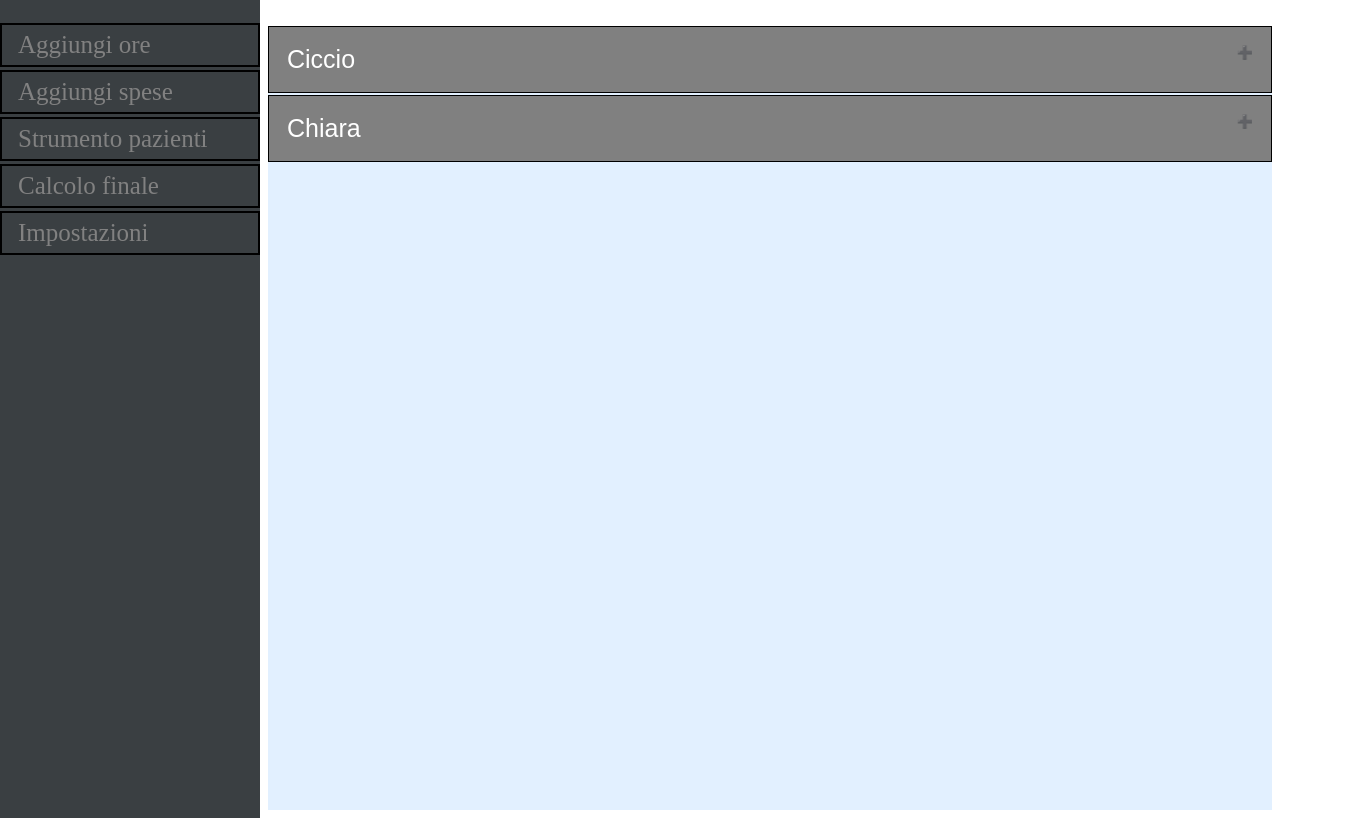
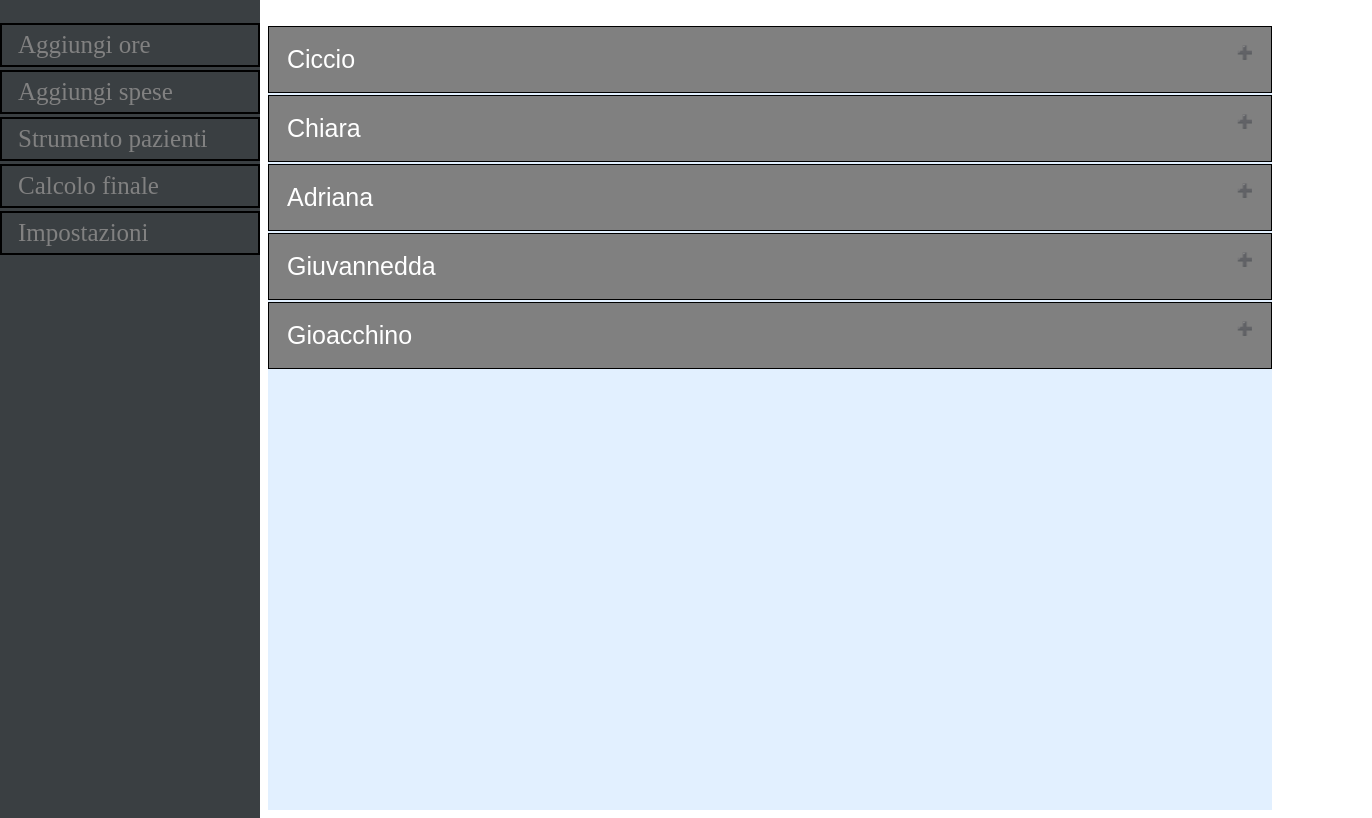
Before and after one commit to Alexmax86/ABASUD, a plain HTML site: page index.html in a window 1280 px wide. Both pictures are taken after a click on the link "Aggiungi ore". Shown: the whole page, 1372 px wide, since content can reach past the window. Drawn offline with Linux system fonts and the light colour scheme.

Commit message:
second commit

```diff
--- a/hoursTool/hoursTool.js
+++ b/hoursTool/hoursTool.js
@@ -25,32 +25,27 @@ function addHours() {
 
             var patientLab = document.createElement("Label");
             patientLab.setAttribute("for", 'selectPatient');
-            patientLab.innerHTML = "Seleziona paziente ";
+            patientLab.innerHTML = "Seleziona paziente: ";
+            patientLab.style.marginLeft = "20px"
             form.appendChild(patientLab);
 
 
 
-            let selectPatient = document.createElement('select')      //////////////////SELECT BOX for patient
-            selectPatient.id = 'selectPatient';
+            let patientSelector1 = new patientSelector({appendTo: form});
 
-            var placeholder = document.createElement('option');       ////placeholder
-            placeholder.textContent = '---'
-            placeholder.value = ""
-            selectPatient.appendChild(placeholder)
+            var bsLabel = document.createElement("Label");
+            bsLabel.setAttribute("for", 'billingSelector');
+            bsLabel.innerHTML = "Seleziona regola: ";
+            bsLabel.style.mar
 
-            for(var x = 0; x < patientList.length; x++) {             ////populate selectbox function
-                var opt = patientList[x].name;
-                var el = document.createElement("option");
-                el.textContent = opt;
-                el.value = opt;
-                selectPatient.appendChild(el);
-            }
+            form.appendChild(bsLabel);
+
+            let billingSelector = new billingRuleSelector({appendTo: form, operator: operatorList[i]})
 
 
 
-            selectPatient.style.width = '20%'
-            form.appendChild(selectPatient);
 
+            ///////////////////patientSelector
 
 
             var addButton = document.createElement('button');       //Creates add patient button and callback
@@ -66,10 +61,8 @@ function addHours() {
 
 
             form.addEventListener('submit', function(){
-              let val = selectPatient.selectedIndex
-              if (val == 0){return}
-              if (val > 0){val -= 1}
-              operatorList[i].addBill({patient: patientList[val], hours: oreTextBox.value, rate: operatorList[i].rate})
+              console.log(billingSelector.selection)
+              operatorList[i].addBill({patient: patientSelector1.selection(), hours: oreTextBox.value, rate: operatorList[i].rate, rule: billingSelector.selection()})
               tabellaOraria.refresh()
               //tabellaOraria.addRow({paziente:patientList[val], ore:'22', tariffa:'13' })
             })
--- a/hoursTool/tableHours.js
+++ b/hoursTool/tableHours.js
@@ -10,15 +10,31 @@ function tableHours({appendTo, operator}) {
         var nameH = row.insertCell(-1); nameH.innerHTML = "Nome paziente";
         var hoursH = row.insertCell(-1); hoursH.innerHTML = "Numero ore";
         var billingH = row.insertCell(-1); billingH.innerHTML = "Tariffa h";
+        var ruleH = row.insertCell(-1); ruleH.innerHTML = "Regola";
+        var cancel = row.insertCell(-1);
         // tab.style.display = 'none'
         appendTo.appendChild(tab)
     }
 
-    this.addRow = function({patient, hours, rate}) {
+    this.addRow = function({patient, hours, rate, rule}) {
         let newRow = tab.insertRow(-1);
         let cellPaz = newRow.insertCell(-1); cellPaz.innerHTML = patient
         let cellOre = newRow.insertCell(-1); cellOre.innerHTML = hours
         let cellTar = newRow.insertCell(-1); cellTar.innerHTML = rate
+        let cellRule = newRow.insertCell(-1); cellRule.innerHTML = rule
+        var cellCancel = newRow.insertCell(-1);
+
+        let cancelButton = document.createElement("button");
+        cancelButton.style.backgroundColor = "red"
+        cancelButton.innerHTML = "X"
+        cellCancel.appendChild(cancelButton)
+
+        cancelButton.addEventListener('click', function(){
+            tab.deleteRow(newRow.rowIndex);
+            operator.billedHours.splice(newRow.rowIndex - 1, 1)
+        })
+
+
     }
 
     this.refresh = function(){
@@ -27,7 +43,7 @@ function tableHours({appendTo, operator}) {
             }
         this.header();
         operator.billedHours.forEach(function (element, index) {
-            self.addRow({patient: element.patient.name, hours: element.hours, rate: operator.rate})
+            self.addRow({patient: element.patient.name, hours: element.hours, rate: operator.rate, rule: element.rule})             //////aggiungere argomento rule
         })
     }
 
--- a/index.html
+++ b/index.html
@@ -42,7 +42,7 @@
                 cursor: pointer;
                 font-size: 90%;
                 margin-left: 1%;
-                margin-right: 10%;
+
 
               }
 
@@ -117,7 +117,7 @@
 
     let operatorList = []
     let patientList = [{name: 'Tizio'}, {name: 'Caio'}, {name: 'Sempronio'}]
-
+    let billingRules = ['full', 'split']
 
     function Operator(name) {
         this.name = name;
@@ -125,8 +125,8 @@
         this.rate = 20;
         this.billingRule = undefined;
         this.billedHours = new Array;
-        this.addBill = function({patient, hours, rate}){
-          this.billedHours.push({patient: patient, hours: hours, rate: rate})
+        this.addBill = function({patient, hours, rate, rule}){
+          this.billedHours.push({patient: patient, hours: hours, rate: rate, rule: rule})
         }
 
         operatorList.push(this);
@@ -141,7 +141,11 @@
     }
     //////////////////////////////////////////////////////////////////////////////////////HARDCODED VALUES
     let Ciccio = new Operator ('Ciccio');
+    Ciccio.billingRule = 'full'
     let second = new Operator ('Chiara');
+    let third = new Operator ('Adriana');
+    let fourth = new Operator ('Giuvannedda');
+    let fifth = new Operator ('Gioacchino');
 
     let firstPatient = new Patient('Aldo');
     let secondPatient = new Patient('Peppe');
--- a/util.js
+++ b/util.js
@@ -4,3 +4,65 @@ function wipeMain() {
     }
 
   }
+
+function patientSelector({appendTo}){
+  let selectPatient = document.createElement('select')      //////////////////SELECT BOX for patient
+  selectPatient.id = 'selectPatient';
+
+  var placeholder = document.createElement('option');       ////placeholder
+  placeholder.textContent = '---'
+  placeholder.value = ""
+  selectPatient.appendChild(placeholder)
+
+  for(var x = 0; x < patientList.length; x++) {             ////populate selectbox function
+      var opt = patientList[x].name;
+      var el = document.createElement("option");
+      el.textContent = opt;
+      el.value = opt;
+      selectPatient.appendChild(el);
+  }
+
+  selectPatient.style.width = '20%'
+  appendTo.appendChild(selectPatient);
+
+  this.selection = function(){
+    let val = selectPatient.selectedIndex
+    if (val == 0){return}
+    if (val > 0){val -= 1}
+    console.log("returning " + patientList[val])
+    return patientList[val]
+  }
+
+}
+
+function billingRuleSelector({appendTo, operator}){
+  let selector = document.createElement('select')      //////////////////SELECT BOX for patient
+  selector.id = 'billingRuleSelector';
+
+  var placeholder = document.createElement('option');       ////placeholder
+  placeholder.textContent = '---'
+  placeholder.value = ""
+  selector.appendChild(placeholder)
+
+  for(var x = 0; x < billingRules.length; x++) {             ////populate selectbox function
+      var opt = billingRules[x];
+      var el = document.createElement("option");
+      el.textContent = opt;
+      el.value = opt;
+      //console.log("Option is; " + )
+      if(operator.billingRule === el.value){el.selected = true}
+      selector.appendChild(el);
+  }
+
+  selector.style.width = '20%'
+  appendTo.appendChild(selector);
+
+  this.selection = function(){
+    let val = selector.selectedIndex
+    if (val == 0){return}
+    if (val > 0){val -= 1}
+    console.log("returning " + selector.value)
+    return selector.options[selector.selectedIndex].text
+  }
+
+}
```
Also changed, not shown: test.html (added, +55 -0 lines).
